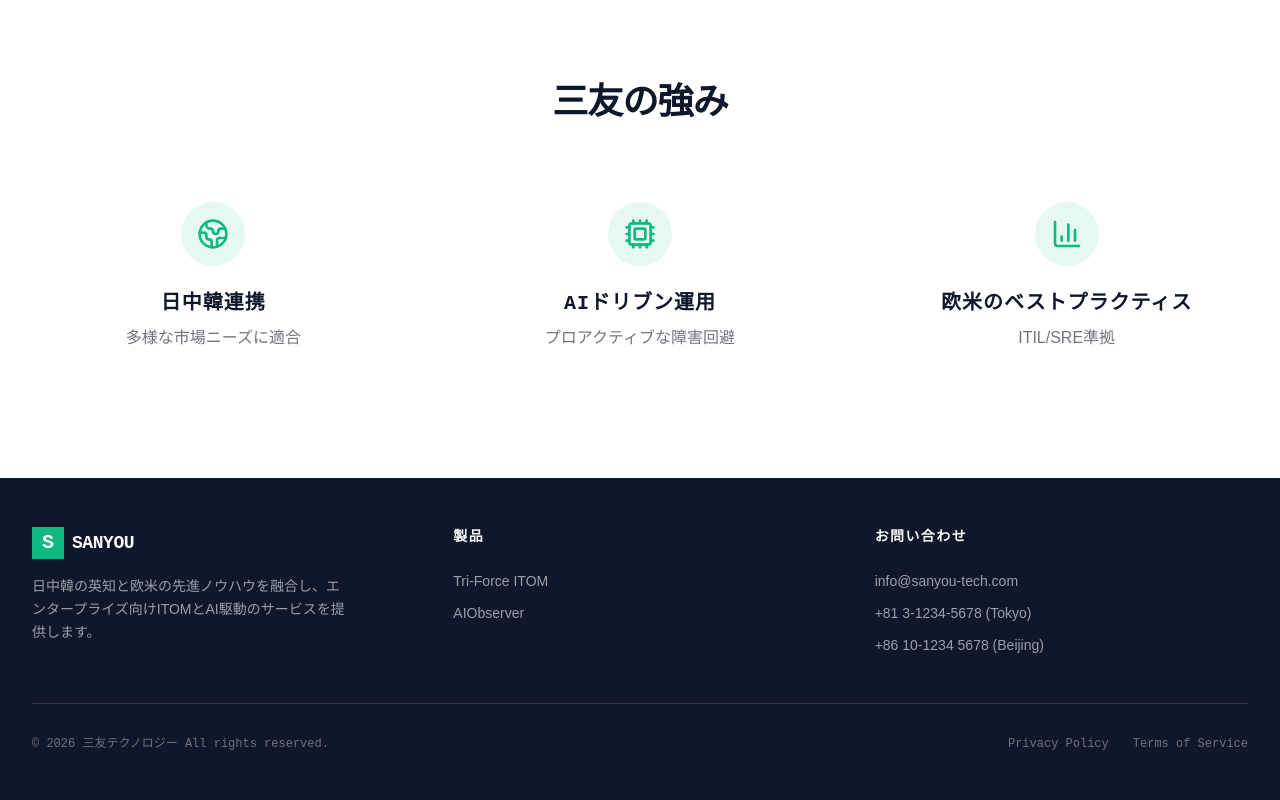
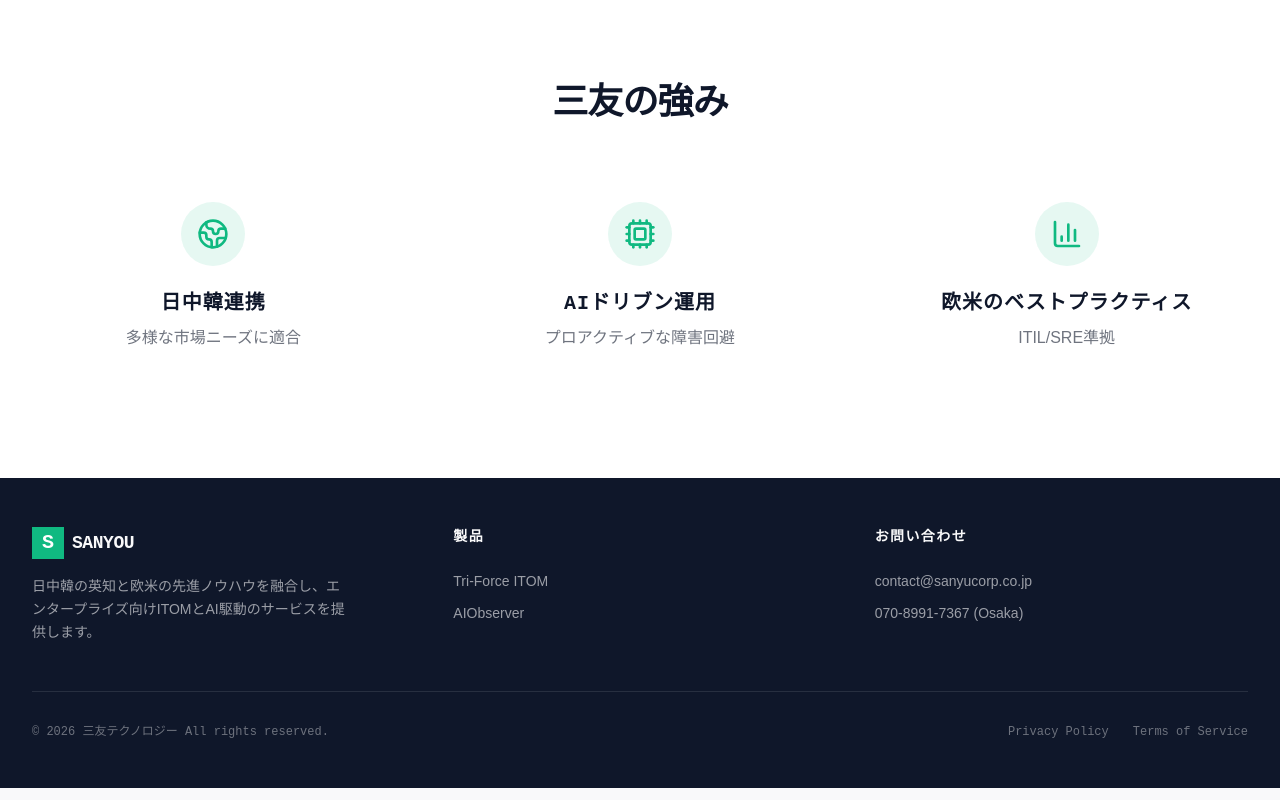
Before and after one commit to 690308149-design/SANYOU, a React (Vite) app: page /ja in a window 1280 px wide. Shown: the part 1728-2528 px from the top of the page. Built offline with nearby package versions, Linux system fonts and the light colour scheme; what tailwindcss-intersect would draw is missing.

Commit message:
ISSUE: # Issue 将总部信息由东京更新为大阪，并同步调整邮箱、电话与地址

```diff
--- a/src/components/layout/Footer.tsx
+++ b/src/components/layout/Footer.tsx
@@ -35,9 +35,8 @@ const Footer = () => {
           <div>
             <h4 className="font-mono text-sm font-bold mb-6 uppercase tracking-widest">{t('nav_contact')}</h4>
             <ul className="flex flex-col gap-3 text-sm text-primary-foreground/60">
-              <li>info@sanyou-tech.com</li>
-              <li>+81 3-1234-5678 (Tokyo)</li>
-              <li>+86 10-1234 5678 (Beijing)</li>
+              <li>contact@sanyucorp.co.jp</li>
+              <li>070-8991-7367 (Osaka)</li>
             </ul>
           </div>
         </div>
--- a/src/i18n/en.json
+++ b/src/i18n/en.json
@@ -37,16 +37,12 @@
   "service_tech_title": "Technical Support",
   "service_tech_desc": "Standard (Email/Ticket, business day response), Advanced (Phone + emergency support), Premium (Dedicated technical manager + on-site support).",
   "about_title": "About Us",
-  "about_text": "Founded in 2021, headquartered in Tokyo, with joint innovation centers in Beijing and Seoul. Adopting ITIL/SRE frameworks, our multilingual and multicultural team delivers global services.",
+  "about_text": "Founded in 2021, headquartered in Osaka, with joint innovation centers in Beijing and Seoul. Adopting ITIL/SRE frameworks, our multilingual and multicultural team delivers global services.",
   "contact_title": "Contact Us",
   "contact_desc": "For any inquiries, please contact us via the following methods. (Email or phone)",
-  "contact_address_tokyo": "1-1-1 Marunouchi, Chiyoda-ku, Tokyo 100-0005",
-  "contact_address_beijing": "1 Jianguomenwai Avenue, Chaoyang District, Beijing",
-  "contact_address_seoul": "123 Teheran-ro, Gangnam-gu, Seoul",
-  "contact_email": "info@sanyou-tech.com",
-  "contact_phone_tokyo": "+81 3-1234-5678",
-  "contact_phone_beijing": "+86 10-1234 5678",
-  "contact_phone_seoul": "+82 2-1234-5678",
+  "contact_address_tokyo": "〒546-0014 Higashisumiyoshi-ku, Osaka, Takagai 2-16-29, Heights Harinakano 303",
+  "contact_email": "contact@sanyucorp.co.jp",
+  "contact_phone_tokyo": "070-8991-7367",
   "service_header_subtitle": "Professional IT management and AI-driven support services designed for enterprises.",
   "service_sla_options": "SLA Options",
   "service_standard": "Standard (99.9%)",
@@ -73,7 +69,7 @@
   "service_pkg_exclusive_response": "Immediate Support",
   "about_slogan": "Connecting Pan-Asian Innovation with Global Excellence.",
   "about_heritage_title": "Our Heritage",
-  "about_heritage_text": "Sanyou Technology was founded in 2021 with a vision to bridge the IT gap between China, Japan, and Korea. Our Tokyo headquarters serves as a strategic hub, while innovation centers in Beijing and Seoul drive technical excellence.",
+  "about_heritage_text": "Sanyou Technology was founded in 2021 with a vision to bridge the IT gap between China, Japan, and Korea. Our Osaka headquarters serves as a strategic hub, while innovation centers in Beijing and Seoul drive technical excellence.",
   "about_methodology_title": "Methodology",
   "about_methodology_text": "We rigorously adhere to ITIL and SRE (Site Reliability Engineering) frameworks. By combining Western best practices with the unique needs of Asian markets, we deliver globally standardized and locally optimized solutions.",
   "about_stat_founded": "Founded",
--- a/src/i18n/ja.json
+++ b/src/i18n/ja.json
@@ -37,16 +37,12 @@
   "service_tech_title": "技術サポート",
   "service_tech_desc": "標準（メール/チケット、営業日対応）、アドバンス（電話＋緊急対応）、プレミアム（専任技術マネージャー＋オンサイト）。",
   "about_title": "会社情報",
-  "about_text": "2021年設立、本社東京。北京・ソウルに共同イノベーションセンターを設置。ITIL/SREフレームワークを採用し、多言語・多文化チームがグローバルなサービスを提供します。",
+  "about_text": "2021年設立、本社大阪。北京・ソウルに共同イノベーションセンターを設置。ITIL/SREフレームワークを採用し、多言語・多文化チームがグローバルなサービスを提供します。",
   "contact_title": "お問い合わせ",
   "contact_desc": "お問い合わせは下記の連絡先までお願いいたします。（ご質問はメールまたはお電話で承ります。）",
-  "contact_address_tokyo": "〒100-0005 東京都千代田区丸の内1-1-1",
-  "contact_address_beijing": "北京市朝阳区建国门外大街1号",
-  "contact_address_seoul": "서울특별시 강남구 테헤란로 123",
-  "contact_email": "info@sanyou-tech.com",
-  "contact_phone_tokyo": "+81 3-1234-5678",
-  "contact_phone_beijing": "+86 10-1234 5678",
-  "contact_phone_seoul": "+82 2-1234-5678",
+  "contact_address_tokyo": "〒546-0014 大阪市東住吉区鷹合2丁目16-29 ハイツ針中野 303号",
+  "contact_email": "contact@sanyucorp.co.jp",
+  "contact_phone_tokyo": "070-8991-7367",
   "service_header_subtitle": "エンタープライズ向けに設計されたプロフェッショナルなIT管理とAI駆動のサポートサービス。",
   "service_sla_options": "SLA オプション",
   "service_standard": "標準 (99.9%)",
@@ -73,7 +69,7 @@
   "service_pkg_exclusive_response": "即時サポート",
   "about_slogan": "汎アジアのイノベーションとグローバルの卓越性を結ぶ。",
   "about_heritage_title": "私たちの歩み",
-  "about_heritage_text": "2021年に設立された三友テクノロジーは、日本、中国、韓国のITギャップを埋めるというビジョンから始まりました。東京本社が戦略的拠点となり、北京とソウルのイノベーションセンターが技術の卓越性を推進しています。",
+  "about_heritage_text": "2021年に設立された三友テクノロジーは、日本、中国、韓国のITギャップを埋めるというビジョンから始まりました。大阪本社が戦略的拠点となり、北京とソウルのイノベーションセンターが技術の卓越性を推進しています。",
   "about_methodology_title": "メソッド",
   "about_methodology_text": "私たちはITILおよびSRE（Site Reliability Engineering）フレームワークを厳格に遵守しています。欧米のベストプラクティスとアジア市場特有のニーズを組み合わせることで、グローバルに標準化され、ローカルに最適化されたソリューションを提供します。",
   "about_stat_founded": "設立",
--- a/src/i18n/zh.json
+++ b/src/i18n/zh.json
@@ -37,16 +37,12 @@
   "service_tech_title": "技术支持服务",
   "service_tech_desc": "标准（邮件/工单，工作日响应）、高级（电话+紧急支持）、尊享（专属技术经理+现场支持）。",
   "about_title": "关于我们",
-  "about_text": "成立于2021年，总部位于东京，在北京、首尔设有联合创新中心。采用ITIL/SRE框架，多语言、多文化团队提供全球化服务。",
+  "about_text": "成立于2021年，总部位于大阪，在北京、首尔设有联合创新中心。采用ITIL/SRE框架，多语言、多文化团队提供全球化服务。",
   "contact_title": "联系我们",
   "contact_desc": "如有任何咨询，请通过以下方式联系我们。（邮件或电话）",
-  "contact_address_tokyo": "〒100-0005 東京都千代田区丸の内1-1-1",
-  "contact_address_beijing": "北京市朝阳区建国门外大街1号",
-  "contact_address_seoul": "서울특별시 강남区 테헤란로 123",
-  "contact_email": "info@sanyou-tech.com",
-  "contact_phone_tokyo": "+81 3-1234-5678",
-  "contact_phone_beijing": "+86 10-1234 5678",
-  "contact_phone_seoul": "+82 2-1234-5678",
+  "contact_address_tokyo": "〒546-0014 大阪市東住吉区鷹合2丁目16-29 ハイツ針中野 303号",
+  "contact_email": "contact@sanyucorp.co.jp",
+  "contact_phone_tokyo": "070-8991-7367",
   "service_header_subtitle": "为企业设计的专业 IT 管理和 AI 驱动的支持服务。",
   "service_sla_options": "SLA 选项",
   "service_standard": "标准 (99.9%)",
@@ -73,7 +69,7 @@
   "service_pkg_exclusive_response": "即时支持",
   "about_slogan": "连接泛亚创新与全球卓越。",
   "about_heritage_title": "我们的传承",
-  "about_heritage_text": "三友科技成立于 2021 年，其愿景是弥合中、日、韩之间的 IT 差距。我们东京总部作为战略枢纽，而北京和首尔的创新中心则致力于技术卓越。",
+  "about_heritage_text": "三友科技成立于 2021 年，其愿景是弥合中、日、韩之间的 IT 差距。我们大阪总部作为战略枢纽，而北京和首尔的创新中心则致力于技术卓越。",
   "about_methodology_title": "方法论",
   "about_methodology_text": "我们严格遵守 ITIL 和 SRE（站点可靠性工程）框架。通过将西方最佳实践与亚洲市场的独特需求相结合，我们提供全球标准化且本地优化的解决方案。",
   "about_stat_founded": "成立年份",
--- a/src/pages/ContactPage.tsx
+++ b/src/pages/ContactPage.tsx
@@ -7,19 +7,9 @@ const ContactPage = () => {
 
   const offices = [
     {
-      city: lang === 'ja' ? '東京' : '东京',
+      city: lang === 'ja' ? '大阪' : lang === 'en' ? 'Osaka' : '大阪',
       address: t('contact_address_tokyo'),
       phone: t('contact_phone_tokyo'),
-    },
-    {
-      city: lang === 'ja' ? '北京' : '北京',
-      address: t('contact_address_beijing'),
-      phone: t('contact_phone_beijing'),
-    },
-    {
-      city: lang === 'ja' ? 'ソウル' : '首尔',
-      address: t('contact_address_seoul'),
-      phone: t('contact_phone_seoul'),
     },
   ];
 
```
Also changed, not shown: historical_context.txt.
